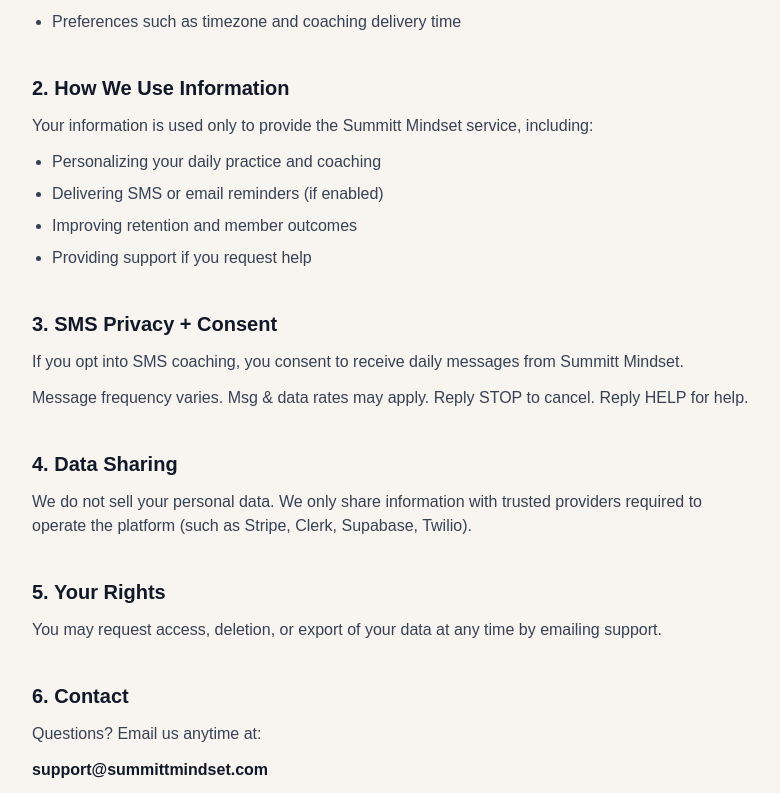
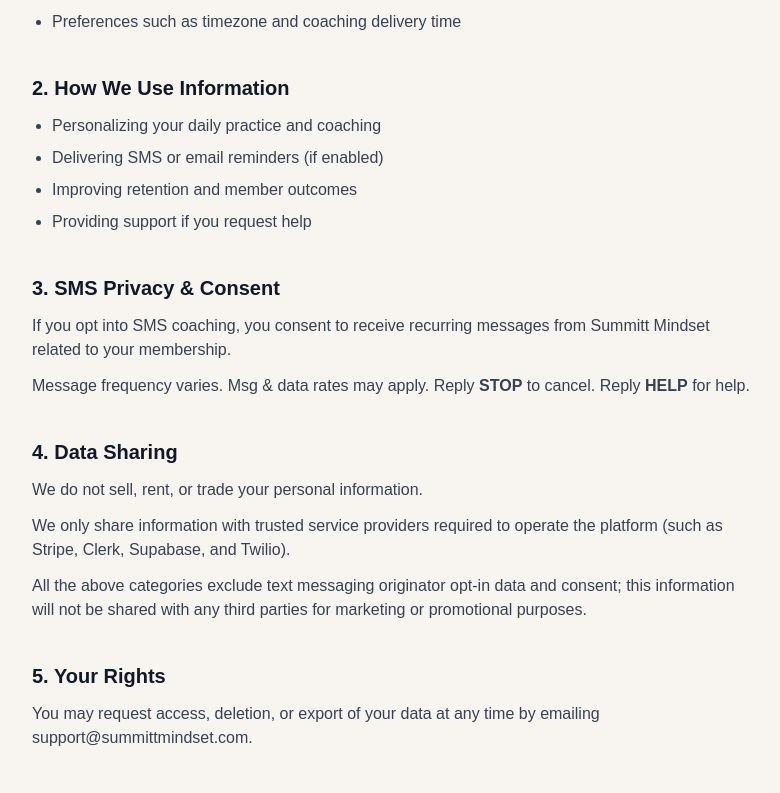
Before and after one commit to tylersummitt-jpg/Summitt-mindset, a Next.js app: page /privacy in a window 1280 px wide. Shown: the part 507-1300 px from the top of the page, without its empty margins (248-1028 px from the left). Built offline with nearby package versions, Linux system fonts and the light colour scheme; no server answers.

Commit message:
Update privacy and terms pages for Twilio compliance

```diff
--- a/src/app/privacy/page.tsx
+++ b/src/app/privacy/page.tsx
@@ -13,7 +13,6 @@ export default function PrivacyPage() {
           Summitt Mindset exists to help members build daily consistency through
           reflection, coaching, and habit-based leadership practices.
         </p>
-
         <p className="text-gray-700">
           We take privacy seriously. This policy explains what we collect, how
           we use it, and your rights as a member.
@@ -23,7 +22,7 @@ export default function PrivacyPage() {
       <section className="space-y-3">
         <h2 className="text-xl font-semibold">1. Information We Collect</h2>
         <ul className="list-disc pl-5 text-gray-700 space-y-2">
-          <li>Account information (email, name, login credentials)</li>
+          <li>Account information (email, name, phone number)</li>
           <li>Daily journaling reflections you choose to submit</li>
           <li>Subscription and billing status (via Stripe)</li>
           <li>Preferences such as timezone and coaching delivery time</li>
@@ -32,10 +31,6 @@ export default function PrivacyPage() {
 
       <section className="space-y-3">
         <h2 className="text-xl font-semibold">2. How We Use Information</h2>
-        <p className="text-gray-700">
-          Your information is used only to provide the Summitt Mindset service,
-          including:
-        </p>
         <ul className="list-disc pl-5 text-gray-700 space-y-2">
           <li>Personalizing your daily practice and coaching</li>
           <li>Delivering SMS or email reminders (if enabled)</li>
@@ -45,24 +40,30 @@ export default function PrivacyPage() {
       </section>
 
       <section className="space-y-3">
-        <h2 className="text-xl font-semibold">3. SMS Privacy + Consent</h2>
+        <h2 className="text-xl font-semibold">3. SMS Privacy & Consent</h2>
         <p className="text-gray-700">
-          If you opt into SMS coaching, you consent to receive daily messages
-          from Summitt Mindset.
+          If you opt into SMS coaching, you consent to receive recurring
+          messages from Summitt Mindset related to your membership.
         </p>
-
         <p className="text-gray-700 font-medium">
-          Message frequency varies. Msg &amp; data rates may apply. Reply STOP
-          to cancel. Reply HELP for help.
+          Message frequency varies. Msg &amp; data rates may apply. Reply
+          <strong> STOP</strong> to cancel. Reply <strong>HELP</strong> for help.
         </p>
       </section>
 
       <section className="space-y-3">
         <h2 className="text-xl font-semibold">4. Data Sharing</h2>
         <p className="text-gray-700">
-          We do not sell your personal data. We only share information with
-          trusted providers required to operate the platform (such as Stripe,
-          Clerk, Supabase, Twilio).
+          We do not sell, rent, or trade your personal information.
+        </p>
+        <p className="text-gray-700">
+          We only share information with trusted service providers required to
+          operate the platform (such as Stripe, Clerk, Supabase, and Twilio).
+        </p>
+        <p className="text-gray-700 font-medium">
+          All the above categories exclude text messaging originator opt-in
+          data and consent; this information will not be shared with any third
+          parties for marketing or promotional purposes.
         </p>
       </section>
 
@@ -70,16 +71,15 @@ export default function PrivacyPage() {
         <h2 className="text-xl font-semibold">5. Your Rights</h2>
         <p className="text-gray-700">
           You may request access, deletion, or export of your data at any time
-          by emailing support.
+          by emailing support@summittmindset.com.
         </p>
       </section>
 
       <section className="space-y-3">
         <h2 className="text-xl font-semibold">6. Contact</h2>
-        <p className="text-gray-700">
-          Questions? Email us anytime at:
+        <p className="font-semibold">
+          support@summittmindset.com
         </p>
-        <p className="font-semibold">support@summittmindset.com</p>
       </section>
     </main>
   );
--- a/src/app/terms/page.tsx
+++ b/src/app/terms/page.tsx
@@ -13,70 +13,65 @@ export default function TermsPage() {
           Welcome to Summitt Mindset. By using our platform, you agree to these
           Terms of Service.
         </p>
-
-        <p className="text-gray-700">
-          Summitt Mindset provides daily practices, reflection tools, and
-          coaching support to help members grow in leadership, consistency, and
-          mindset.
-        </p>
       </section>
 
       <section className="space-y-3">
         <h2 className="text-xl font-semibold">1. Membership Access</h2>
         <p className="text-gray-700">
-          Access to Summitt Mindset may require a paid subscription. You are
+          Access to Summitt Mindset requires a paid subscription. You are
           responsible for maintaining your account credentials.
         </p>
       </section>
 
       <section className="space-y-3">
-        <h2 className="text-xl font-semibold">2. Daily Practice Philosophy</h2>
+        <h2 className="text-xl font-semibold">2. SMS Messaging Terms</h2>
         <p className="text-gray-700">
-          Summitt Mindset is built around one daily practice and reflection. No
-          catching up. No backlog. Progress is personal and never resets.
-        </p>
-      </section>
-
-      <section className="space-y-3">
-        <h2 className="text-xl font-semibold">3. SMS Terms</h2>
-        <p className="text-gray-700">
-          If you opt into SMS coaching, you agree to receive recurring messages
-          from Summitt Mindset.
+          If you opt into SMS coaching, you agree to receive recurring
+          membership-related messages from Summitt Mindset.
         </p>
 
         <p className="text-gray-700 font-medium">
-          Message frequency varies. Msg &amp; data rates may apply. Reply STOP
-          to cancel. Reply HELP for help.
+          Message frequency varies. Msg &amp; data rates may apply.
+          Reply <strong>STOP</strong> to cancel. Reply <strong>HELP</strong> for help.
         </p>
 
         <p className="text-gray-700">
           Consent is not a condition of purchase.
         </p>
-      </section>
 
-      <section className="space-y-3">
-        <h2 className="text-xl font-semibold">4. Acceptable Use</h2>
-        <ul className="list-disc pl-5 text-gray-700 space-y-2">
-          <li>Do not misuse or attempt to exploit the platform</li>
-          <li>Do not copy proprietary content without permission</li>
-          <li>Do not use Summitt Mindset for unlawful purposes</li>
-        </ul>
-      </section>
+        <p className="text-gray-700">
+          Carriers are not liable for delayed or undelivered messages.
+        </p>
 
-      <section className="space-y-3">
-        <h2 className="text-xl font-semibold">5. Disclaimer</h2>
         <p className="text-gray-700">
-          Summitt Mindset provides educational and coaching-based tools, not
-          medical or professional licensed advice.
+          See our{" "}
+          <a href="/privacy" className="underline">
+            Privacy Policy
+          </a>{" "}
+          for additional details.
         </p>
       </section>
 
       <section className="space-y-3">
-        <h2 className="text-xl font-semibold">6. Contact</h2>
+        <h2 className="text-xl font-semibold">3. Acceptable Use</h2>
         <p className="text-gray-700">
-          Questions? Email:
+          You agree not to misuse or exploit the platform for unlawful purposes.
         </p>
-        <p className="font-semibold">support@summittmindset.com</p>
+      </section>
+
+      <section className="space-y-3">
+        <h2 className="text-xl font-semibold">4. Disclaimer</h2>
+        <p className="text-gray-700">
+          Summitt Mindset provides educational and coaching-based tools, not
+          medical or licensed professional advice.
+        </p>
+      </section>
+
+      <section className="space-y-3">
+        <h2 className="text-xl font-semibold">5. Contact</h2>
+        <p className="font-semibold">
+          support@summittmindset.com
+        </p>
       </section>
     </main>
   );
```
